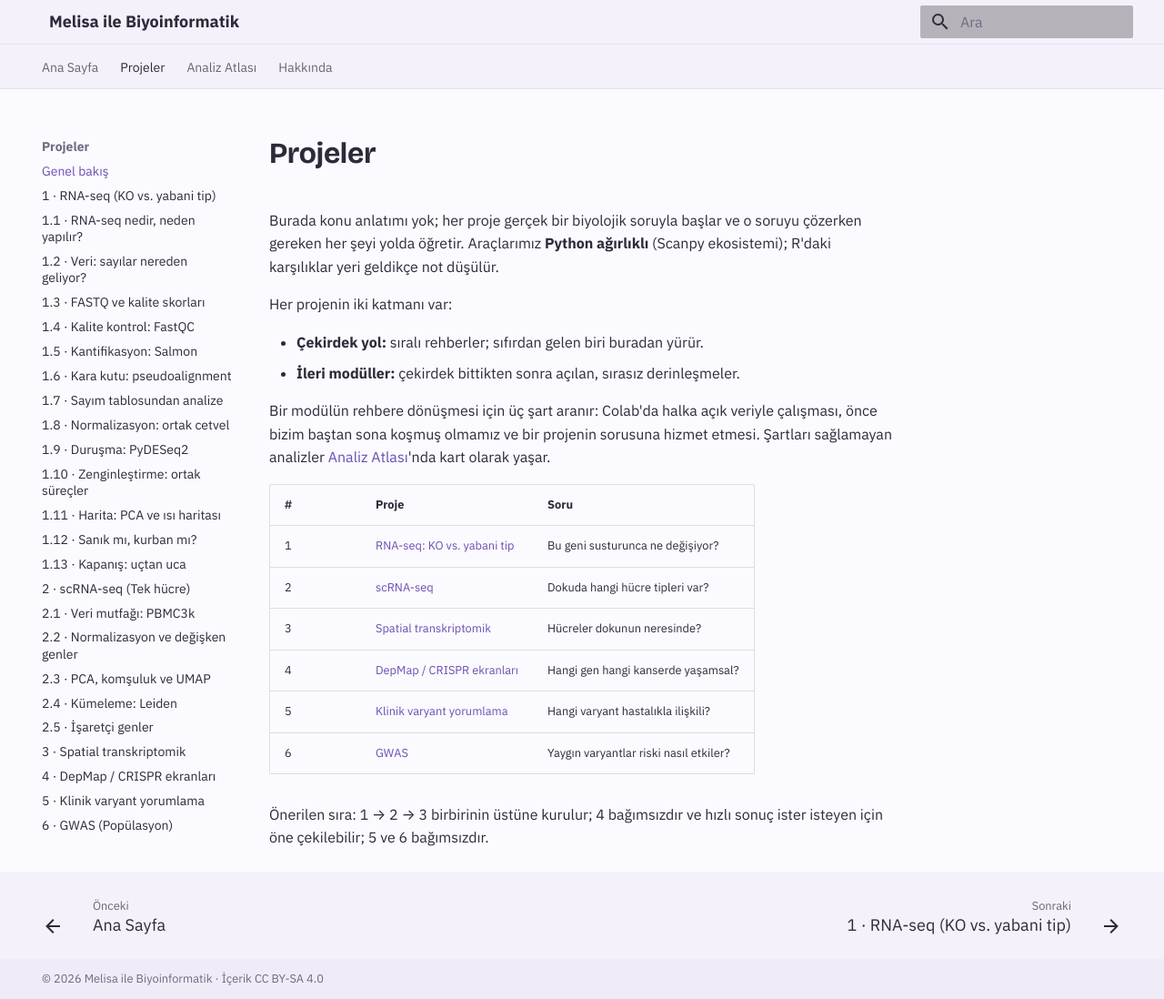
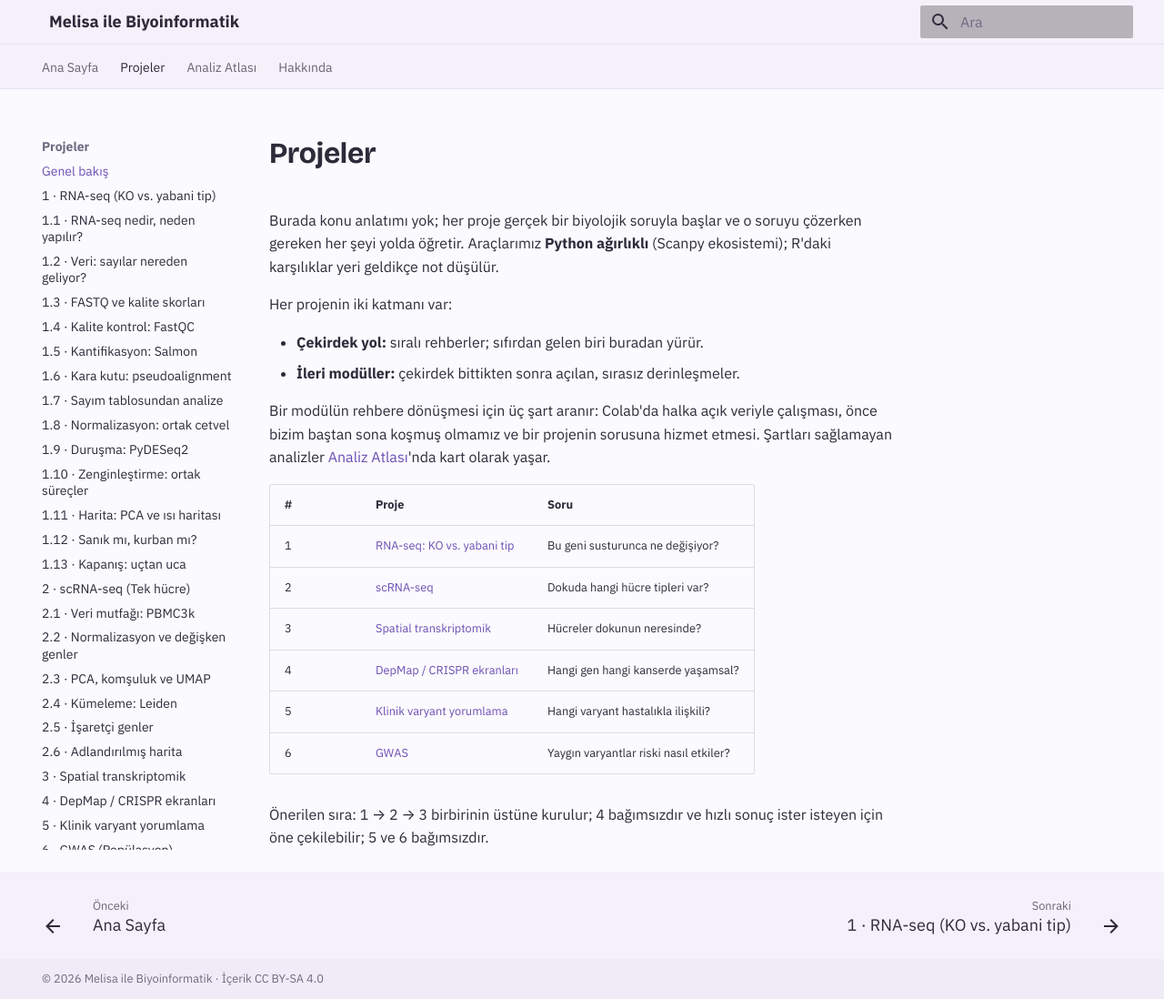
Before and after one commit to melissa-04/melisayla-biyoinformatik, an MkDocs documentation site: the page built from docs/projeler/index.md, in a window 1280 px wide and 1098 px high. Shown: the whole window at 91% size. Built offline with MkDocs 1.6.1 and Material for MkDocs 9.7.7, drawn with Linux system fonts in a browser that asks for light colours.

Commit message:
Add section for named maps in mkdocs.yml

```diff
--- a/mkdocs.yml
+++ b/mkdocs.yml
@@ -43,6 +43,7 @@ nav:
       - "2.3 · PCA, komşuluk ve UMAP": projeler/scrna-03.md
       - "2.4 · Kümeleme: Leiden": projeler/scrna-04.md
       - "2.5 · İşaretçi genler": projeler/scrna-05.md
+      - "2.6 · Adlandırılmış harita": projeler/scrna-06.md
       - "3 · Spatial transkriptomik": projeler/spatial.md
       - "4 · DepMap / CRISPR ekranları": projeler/depmap.md
       - "5 · Klinik varyant yorumlama": projeler/varyant-cagirma.md
```
